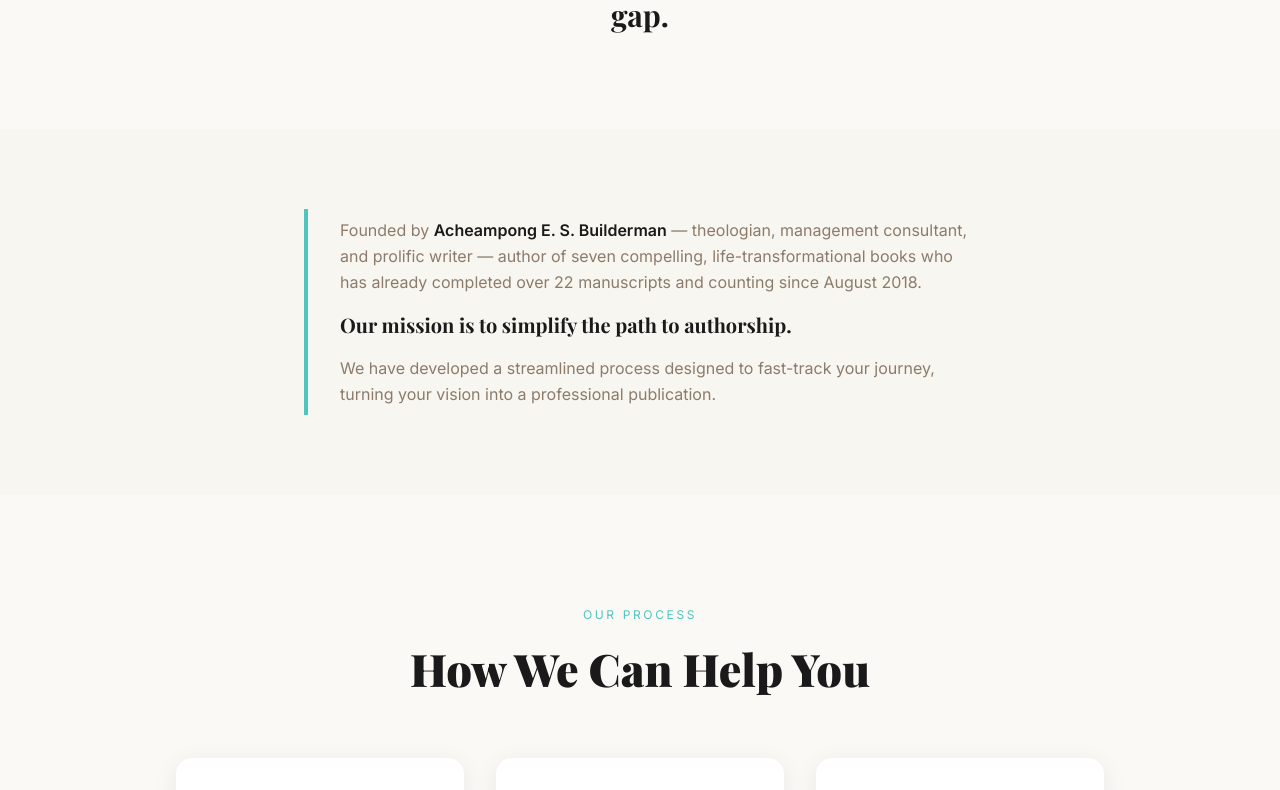
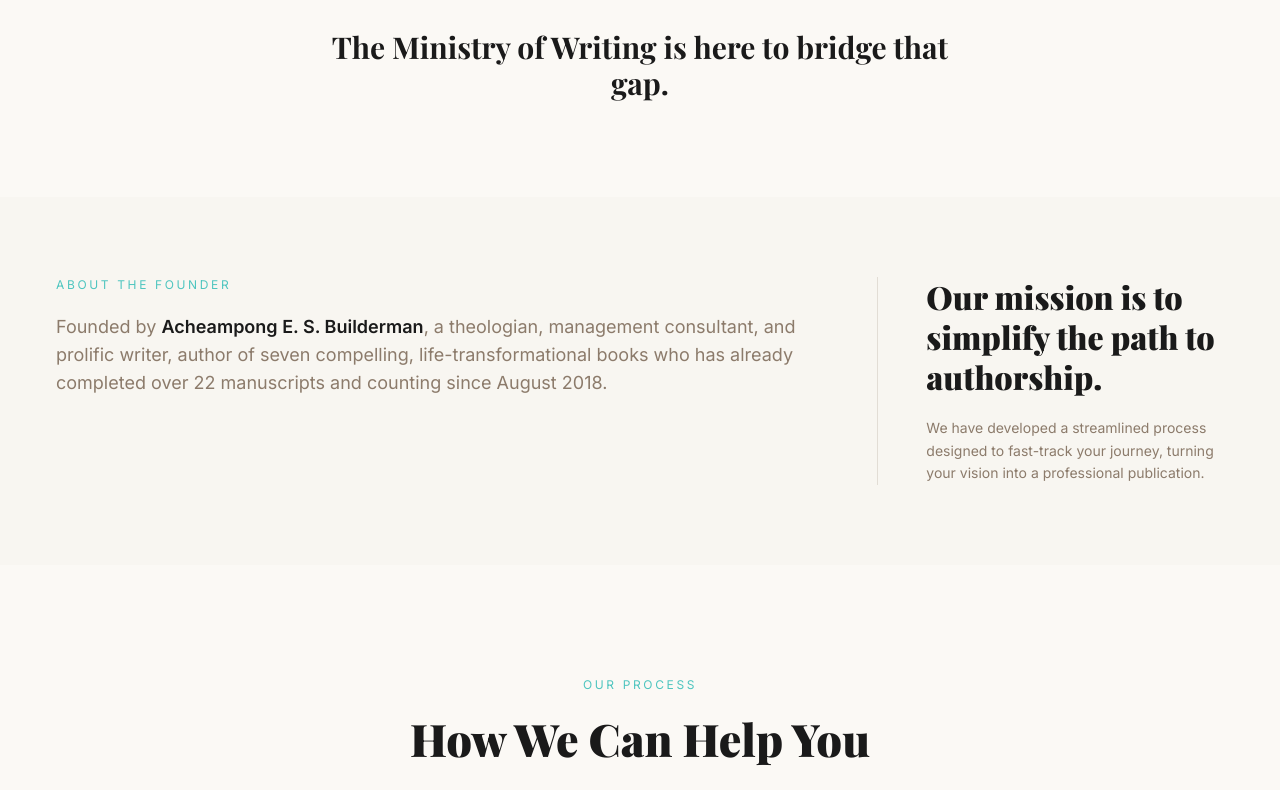
Before and after one commit to m1ch-a3l/builderman, a Next.js app: page /become-an-author in a window 1280 px wide. Shown: the part 719-1509 px from the top of the page. Built offline with nearby package versions, Linux system fonts and the light colour scheme.

Commit message:
Expanded the width of the content

```diff
--- a/app/become-an-author/page.tsx
+++ b/app/become-an-author/page.tsx
@@ -47,7 +47,7 @@ export default function BecomeAnAuthorPage() {
               className="font-display font-black text-white leading-tight mb-5"
               style={{ fontSize: "clamp(2rem, 4.5vw, 3.4rem)" }}
             >
-              Become a Published Author
+              Become a Published Author<br />with the Ministry of Writing
             </h1>
             <p className="font-body text-base leading-relaxed max-w-2xl mx-auto" style={{ color: "rgba(255,255,255,0.6)" }}>
               Are you ready to share your message with the world but find yourself stalled by the writing
@@ -72,24 +72,29 @@ export default function BecomeAnAuthorPage() {
 
         {/* ── Founder note ── */}
         <section className="py-16 lg:py-20" style={{ backgroundColor: "#F8F6F1" }}>
-          <div className="max-w-3xl mx-auto px-6 lg:px-12">
-            <blockquote
-              className="border-l-4 pl-8 py-2"
-              style={{ borderColor: "#4EC5BF" }}
-            >
-              <p className="font-body text-base leading-relaxed text-stone mb-4">
-                Founded by <span className="font-semibold text-ink">Acheampong E. S. Builderman</span> — theologian,
-                management consultant, and prolific writer — author of seven compelling, life-transformational books
+          <div className="max-w-7xl mx-auto px-8 lg:px-14 grid grid-cols-1 lg:grid-cols-3 gap-10 lg:gap-16 items-start">
+            <div className="lg:col-span-2">
+              <p className="font-body text-xs tracking-[0.22em] uppercase mb-5" style={{ color: "#4EC5BF" }}>
+                About the Founder
+              </p>
+              <p className="font-body text-base lg:text-lg leading-relaxed mb-6 text-stone">
+                Founded by <span className="font-semibold text-ink">Acheampong E. S. Builderman</span>, a theologian,
+                management consultant, and prolific writer, author of seven compelling, life-transformational books
                 who has already completed over 22 manuscripts and counting since August 2018.
               </p>
-              <p className="font-display text-xl font-bold text-ink">
+            </div>
+            <div className="flex flex-col gap-5 lg:border-l lg:pl-12 border-stone/20">
+              <p
+                className="font-display font-black text-ink leading-tight"
+                style={{ fontSize: "clamp(1.4rem, 2.5vw, 2rem)" }}
+              >
                 Our mission is to simplify the path to authorship.
               </p>
-              <p className="font-body text-base leading-relaxed text-stone mt-4">
+              <p className="font-body text-sm leading-relaxed text-stone">
                 We have developed a streamlined process designed to fast-track your journey, turning your
                 vision into a professional publication.
               </p>
-            </blockquote>
+            </div>
           </div>
         </section>
 
```
